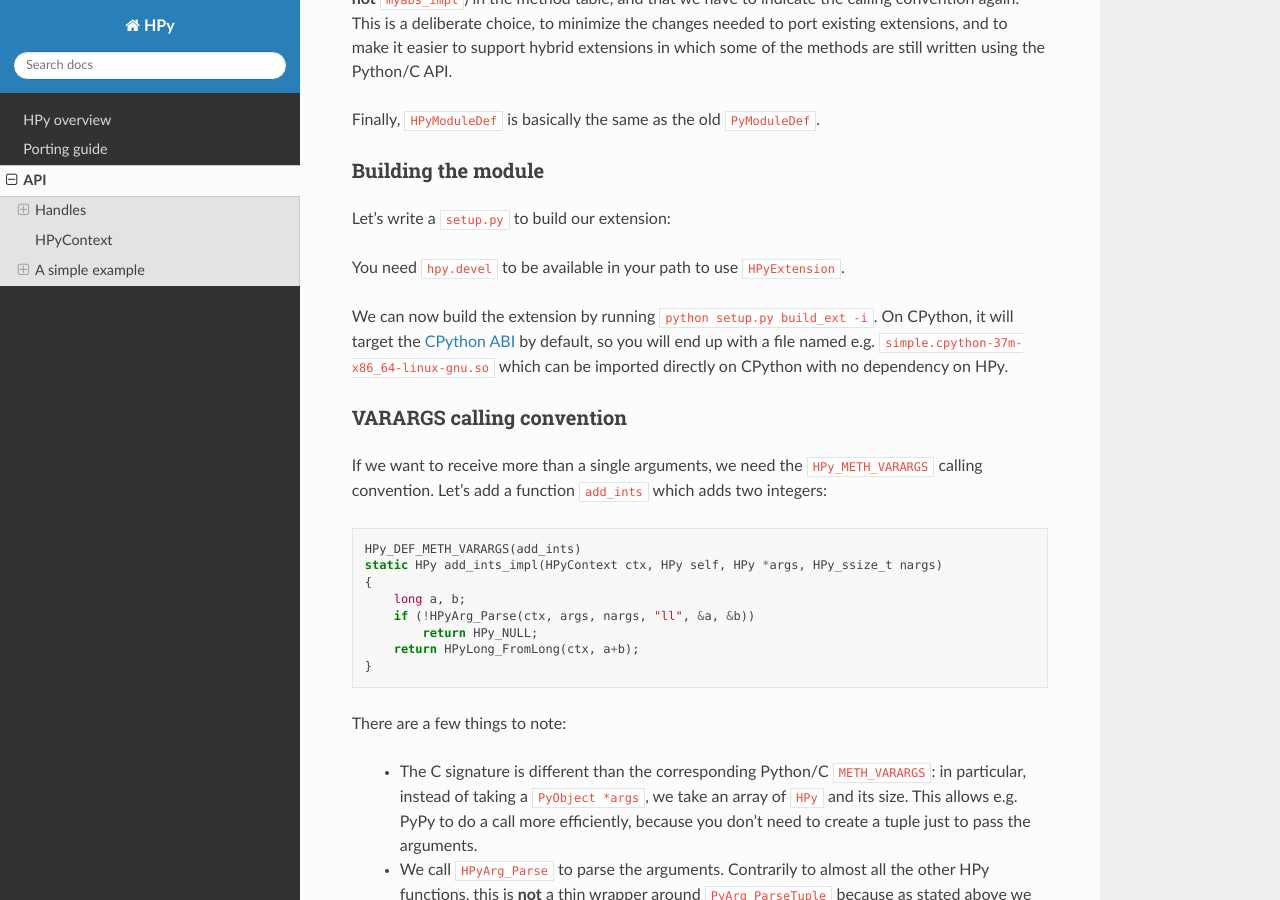
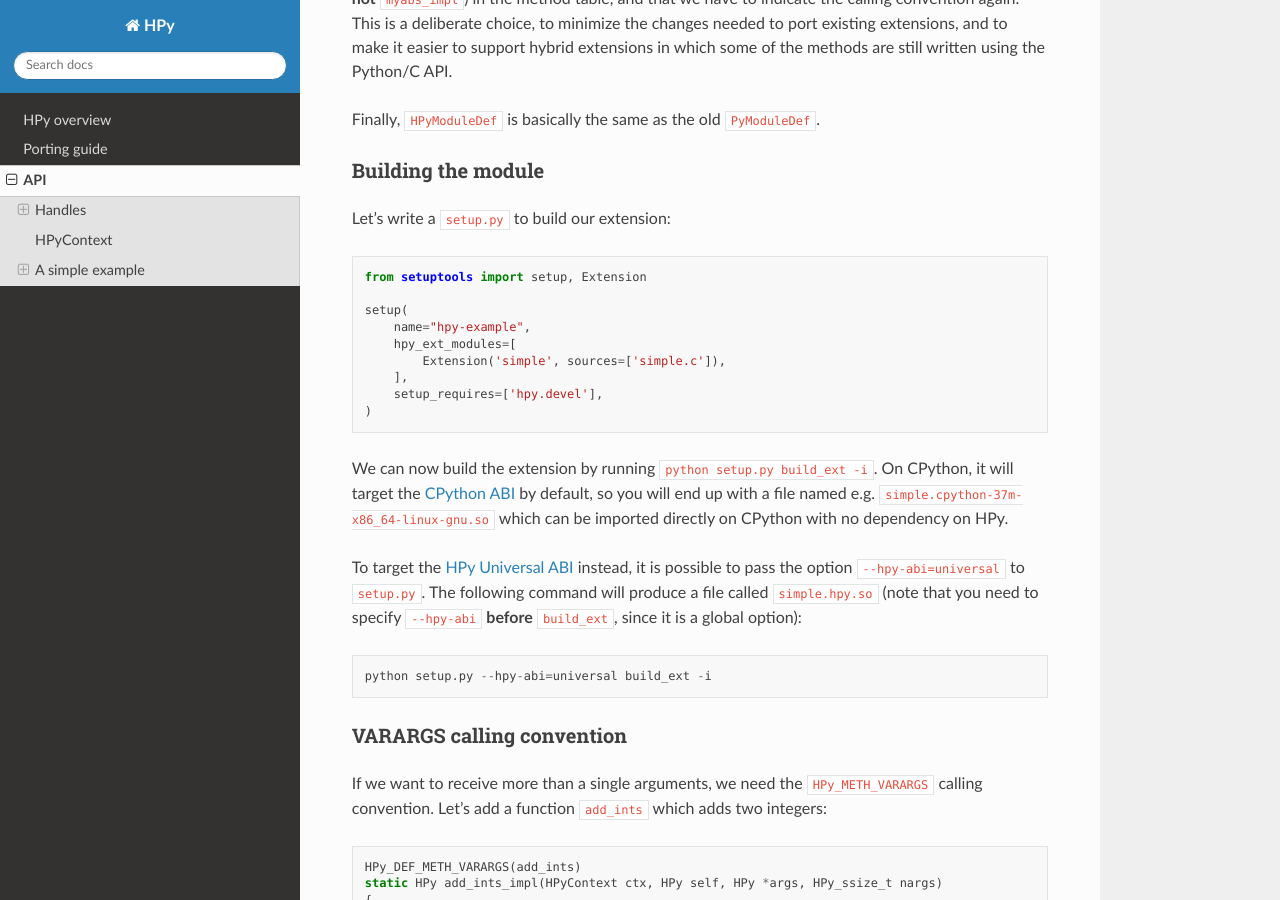
Before and after one commit to hpyproject/hpy, a Sphinx documentation site: the page built from docs/api.rst, in a window 1280 px wide and 900 px high, scrolled down 4058 px. Built offline with Sphinx 7.4.7 and the Read the Docs theme 2.0.0, drawn with Linux system fonts in a browser that asks for light colours.

Commit message:
update the docs

```diff
--- a/docs/api.rst
+++ b/docs/api.rst
@@ -213,22 +213,28 @@ Building the module
 Let's write a ``setup.py`` to build our extension:
 
 .. code-block:: python
-    from setuptools import setup
-    from hpy.devel import HPyExtension
+
+    from setuptools import setup, Extension
 
     setup(
         name="hpy-example",
-        ext_modules=[
-            HPyExtension('simple', sources=['simple.c']),
+        hpy_ext_modules=[
+            Extension('simple', sources=['simple.c']),
         ],
+        setup_requires=['hpy.devel'],
     )
-
-You need ``hpy.devel`` to be available in your path to use ``HPyExtension``.
 
 We can now build the extension by running ``python setup.py build_ext -i``. On
 CPython, it will target the :term:`CPython ABI` by default, so you will end up with
 a file named e.g. ``simple.cpython-37m-x86_64-linux-gnu.so`` which can be
 imported directly on CPython with no dependency on HPy.
+
+To target the :term:`HPy Universal ABI` instead, it is possible to pass the
+option ``--hpy-abi=universal`` to ``setup.py``. The following command will
+produce a file called ``simple.hpy.so`` (note that you need to specify
+``--hpy-abi`` **before** ``build_ext``, since it is a global option)::
+
+  python setup.py --hpy-abi=universal build_ext -i
 
 VARARGS calling convention
 ~~~~~~~~~~~~~~~~~~~~~~~~~~~
--- a/docs/examples/setup.py
+++ b/docs/examples/setup.py
@@ -1,9 +1,9 @@
-from setuptools import setup
-from hpy.devel import HPyExtension
+from setuptools import setup, Extension
 
 setup(
     name="hpy-example",
-    ext_modules=[
-        HPyExtension('simple', sources=['simple.c']),
+    hpy_ext_modules=[
+        Extension('simple', sources=['simple.c']),
     ],
+    setup_requires=['hpy.devel'],
 )
```
